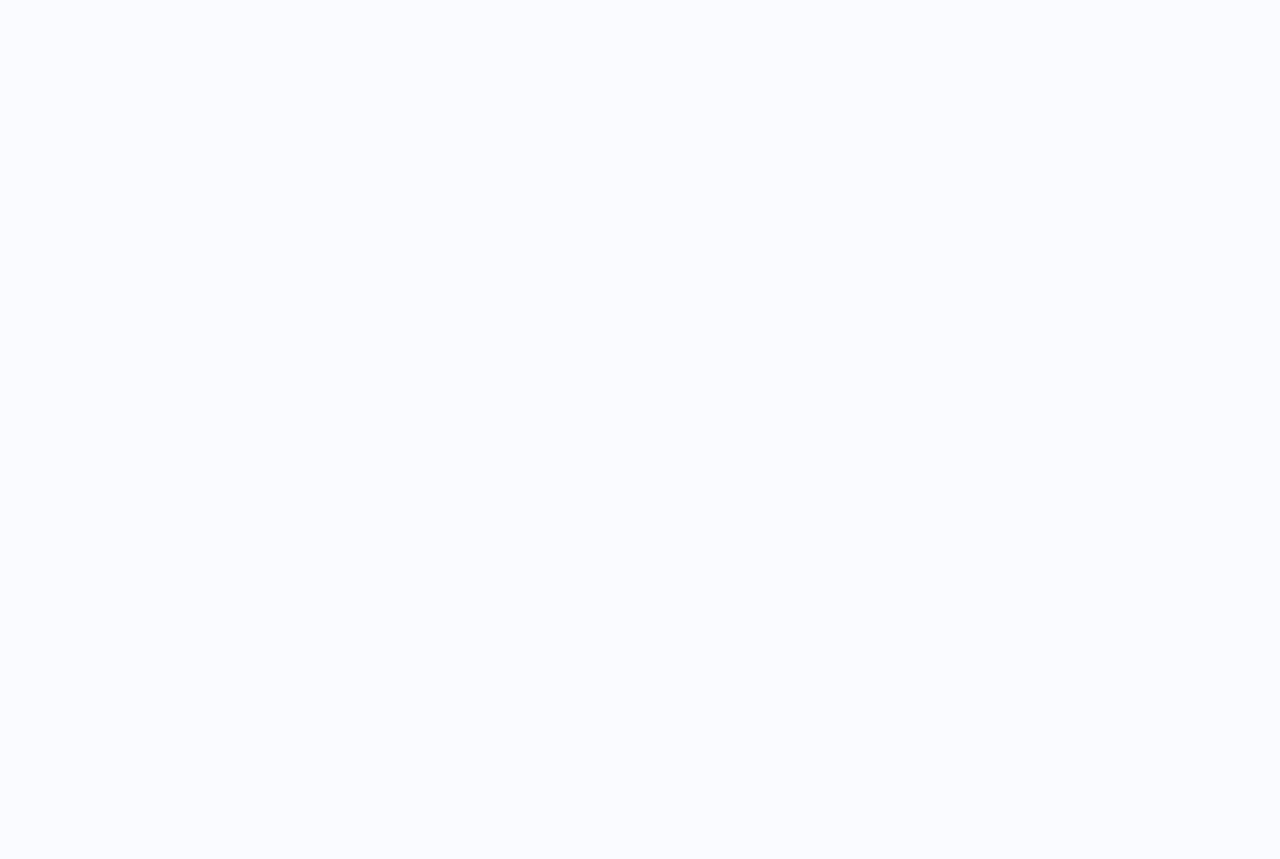
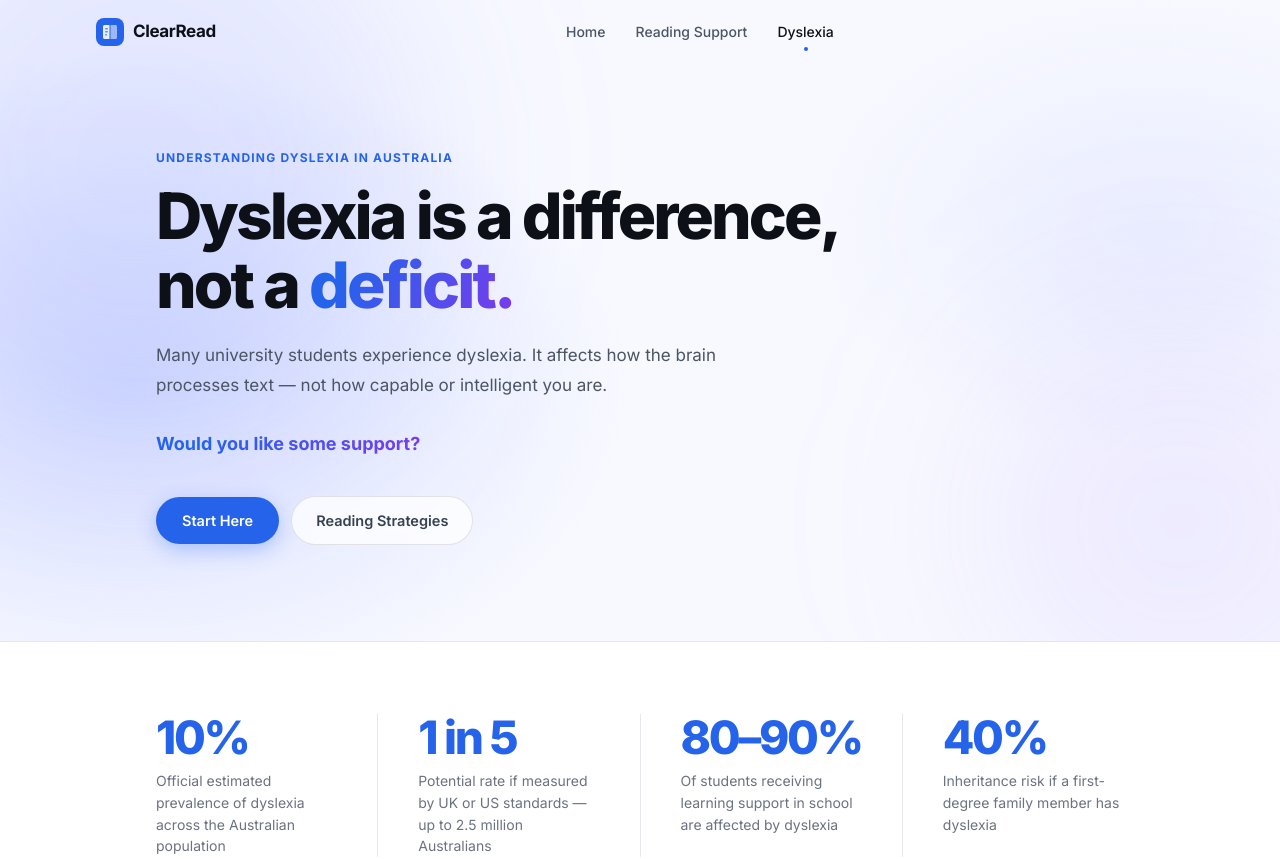
Before and after one commit to fit5120-tp43-12am/fit5120-tp43-newclearread, a Vue app in the folder frontend/: page /version1/dyslexia in a window 1280 px wide. Before the commit this address had no page. Shown: the top 859 px of the page. Before the commit the page ends 800 px from the top, so only its background shows below. Built offline with nearby package versions, Linux system fonts and the light colour scheme.

Commit message:
try to deploy on version1

```diff
--- a/frontend/index.html
+++ b/frontend/index.html
@@ -2,7 +2,7 @@
 <html lang="en">
   <head>
     <meta charset="UTF-8" />
-    <link rel="icon" type="image/svg+xml" href="/favicon.svg" />
+    <link rel="icon" type="image/svg+xml" href="%BASE_URL%favicon.svg" />
     <meta name="viewport" content="width=device-width, initial-scale=1.0" />
     <meta name="description" content="ClearRead — Reading support for minds that think differently. Smart summaries, custom settings, and audio support for students with dyslexia." />
     <title>ClearRead — Read with Clarity</title>
--- a/frontend/src/router/index.js
+++ b/frontend/src/router/index.js
@@ -10,7 +10,7 @@ const routes = [
 ]
 
 const router = createRouter({
-  history: createWebHistory(),
+  history: createWebHistory('/version1/'),
   routes,
   scrollBehavior() {
     return { top: 0 }
--- a/frontend/src/views/DyslexiaPage.vue
+++ b/frontend/src/views/DyslexiaPage.vue
@@ -145,7 +145,7 @@ const ctxt = computed(() => {
     <!-- Navbar -->
     <nav :class="['navbar', { 'navbar--scrolled': scrolled }]">
       <div class="nav-inner">
-        <a href="/" class="nav-logo">
+        <RouterLink to="/" class="nav-logo">
           <svg width="28" height="28" viewBox="0 0 28 28" fill="none" xmlns="http://www.w3.org/2000/svg">
             <rect width="28" height="28" rx="8" fill="#2563eb"/>
             <path d="M7 8.5C7 7.67 7.67 7 8.5 7H13.5V21H8.5C7.67 21 7 20.33 7 19.5V8.5Z" fill="white" opacity="0.9"/>
@@ -155,11 +155,11 @@ const ctxt = computed(() => {
             <rect x="9" y="16" width="2" height="1.5" rx="0.75" fill="#2563eb" opacity="0.7"/>
           </svg>
           ClearRead
-        </a>
+        </RouterLink>
         <ul class="nav-links">
-          <li><a href="/" class="nav-link">Home</a></li>
-          <li><a href="/reading" class="nav-link">Reading Support</a></li>
-          <li><a href="/dyslexia" class="nav-link nav-link--active">Dyslexia</a></li>
+          <li><RouterLink to="/" class="nav-link">Home</RouterLink></li>
+          <li><RouterLink to="/reading" class="nav-link">Reading Support</RouterLink></li>
+          <li><RouterLink to="/dyslexia" class="nav-link nav-link--active">Dyslexia</RouterLink></li>
         </ul>
         <button class="nav-hamburger" @click="menuOpen = !menuOpen" :aria-label="menuOpen ? 'Close menu' : 'Open menu'">
           <svg v-if="!menuOpen" width="22" height="22" viewBox="0 0 22 22" fill="none">
@@ -175,9 +175,9 @@ const ctxt = computed(() => {
     <!-- Mobile nav -->
     <div v-if="menuOpen" class="mobile-nav">
       <ul class="mobile-nav-links">
-        <li><a href="/"         class="mobile-nav-link" @click="menuOpen = false">Home</a></li>
-        <li><a href="/reading"  class="mobile-nav-link" @click="menuOpen = false">Reading Support</a></li>
-        <li><a href="/dyslexia" class="mobile-nav-link" @click="menuOpen = false">Dyslexia</a></li>
+        <li><RouterLink to="/"         class="mobile-nav-link" @click="menuOpen = false">Home</RouterLink></li>
+        <li><RouterLink to="/reading"  class="mobile-nav-link" @click="menuOpen = false">Reading Support</RouterLink></li>
+        <li><RouterLink to="/dyslexia" class="mobile-nav-link" @click="menuOpen = false">Dyslexia</RouterLink></li>
       </ul>
     </div>
 
@@ -199,7 +199,7 @@ const ctxt = computed(() => {
             <span class="hero-sub-question">Would you like some support?</span>
           </p>
           <div class="hero-actions">
-            <a href="/reading" class="btn-primary">Start Here</a>
+            <RouterLink to="/reading" class="btn-primary">Start Here</RouterLink>
             <a href="#strategies" class="btn-ghost">Reading Strategies</a>
           </div>
         </div>
@@ -647,12 +647,12 @@ const ctxt = computed(() => {
         <div class="container">
           <h2>Would you like some help?</h2>
           <p>ClearRead can simplify your study materials and make them easier to work through.</p>
-          <a href="/reading" class="btn-cta">
+          <RouterLink to="/reading" class="btn-cta">
             Start Here
             <svg width="16" height="16" viewBox="0 0 16 16" fill="none">
               <path d="M3 8H13M13 8L9 4M13 8L9 12" stroke="currentColor" stroke-width="1.75" stroke-linecap="round" stroke-linejoin="round"/>
             </svg>
-          </a>
+          </RouterLink>
         </div>
       </section>
 
--- a/frontend/src/views/HomePage.vue
+++ b/frontend/src/views/HomePage.vue
@@ -20,7 +20,7 @@ onUnmounted(() => window.removeEventListener('scroll', onScroll))
     <!-- ── Navbar ── -->
     <nav :class="['navbar', { 'navbar--scrolled': scrolled }]">
       <div class="nav-inner">
-        <a href="/" class="nav-logo">
+        <RouterLink to="/" class="nav-logo">
           <svg width="28" height="28" viewBox="0 0 28 28" fill="none" xmlns="http://www.w3.org/2000/svg">
             <rect width="28" height="28" rx="8" fill="#2563eb"/>
             <path d="M7 8.5C7 7.67 7.67 7 8.5 7H13.5V21H8.5C7.67 21 7 20.33 7 19.5V8.5Z" fill="white" opacity="0.9"/>
@@ -30,11 +30,11 @@ onUnmounted(() => window.removeEventListener('scroll', onScroll))
             <rect x="9" y="16" width="2" height="1.5" rx="0.75" fill="#2563eb" opacity="0.7"/>
           </svg>
           ClearRead
-        </a>
+        </RouterLink>
         <ul class="nav-links">
-          <li><a href="/"         class="nav-link nav-link--active">Home</a></li>
-          <li><a href="/reading"  class="nav-link">Reading Support</a></li>
-          <li><a href="/dyslexia" class="nav-link">Dyslexia</a></li>
+          <li><RouterLink to="/"         class="nav-link nav-link--active">Home</RouterLink></li>
+          <li><RouterLink to="/reading"  class="nav-link">Reading Support</RouterLink></li>
+          <li><RouterLink to="/dyslexia" class="nav-link">Dyslexia</RouterLink></li>
         </ul>
         <button class="nav-hamburger" @click="menuOpen = !menuOpen" :aria-label="menuOpen ? 'Close menu' : 'Open menu'">
           <svg v-if="!menuOpen" width="22" height="22" viewBox="0 0 22 22" fill="none">
@@ -50,9 +50,9 @@ onUnmounted(() => window.removeEventListener('scroll', onScroll))
     <!-- Mobile nav -->
     <div v-if="menuOpen" class="mobile-nav">
       <ul class="mobile-nav-links">
-        <li><a href="/"         class="mobile-nav-link" @click="menuOpen = false">Home</a></li>
-        <li><a href="/reading"  class="mobile-nav-link" @click="menuOpen = false">Reading Support</a></li>
-        <li><a href="/dyslexia" class="mobile-nav-link" @click="menuOpen = false">Dyslexia</a></li>
+        <li><RouterLink to="/"         class="mobile-nav-link" @click="menuOpen = false">Home</RouterLink></li>
+        <li><RouterLink to="/reading"  class="mobile-nav-link" @click="menuOpen = false">Reading Support</RouterLink></li>
+        <li><RouterLink to="/dyslexia" class="mobile-nav-link" @click="menuOpen = false">Dyslexia</RouterLink></li>
       </ul>
     </div>
 
@@ -74,15 +74,15 @@ onUnmounted(() => window.removeEventListener('scroll', onScroll))
           ClearRead makes them shorter, simpler, and easier to follow.
         </p>
         <div class="hero-actions">
-          <a href="/reading" class="btn-start">
+          <RouterLink to="/reading" class="btn-start">
             Start Here
             <svg width="16" height="16" viewBox="0 0 16 16" fill="none">
               <path d="M3 8H13M13 8L9 4M13 8L9 12" stroke="currentColor" stroke-width="1.75" stroke-linecap="round" stroke-linejoin="round"/>
             </svg>
-          </a>
-          <a href="/dyslexia" class="btn-ghost">
+          </RouterLink>
+          <RouterLink to="/dyslexia" class="btn-ghost">
             Learn About Dyslexia
-          </a>
+          </RouterLink>
         </div>
       </div>
     </section>
@@ -160,12 +160,12 @@ onUnmounted(() => window.removeEventListener('scroll', onScroll))
       <div class="container">
         <h2>Give it a try.</h2>
         <p>It only takes a minute to get started.</p>
-        <a href="/reading" class="btn-cta">
+        <RouterLink to="/reading" class="btn-cta">
           Start Here
           <svg width="16" height="16" viewBox="0 0 16 16" fill="none">
             <path d="M3 8H13M13 8L9 4M13 8L9 12" stroke="currentColor" stroke-width="1.75" stroke-linecap="round" stroke-linejoin="round"/>
           </svg>
-        </a>
+        </RouterLink>
       </div>
     </section>
 
@@ -177,8 +177,8 @@ onUnmounted(() => window.removeEventListener('scroll', onScroll))
           <p class="footer-tagline">Built for minds that think differently.</p>
         </div>
         <nav class="footer-links">
-          <a href="/reading"  class="footer-link">Reading Support</a>
-          <a href="/dyslexia" class="footer-link">Dyslexia</a>
+          <RouterLink to="/reading"  class="footer-link">Reading Support</RouterLink>
+          <RouterLink to="/dyslexia" class="footer-link">Dyslexia</RouterLink>
         </nav>
         <p class="footer-copy">© 2026 ClearRead. All rights reserved.</p>
       </div>
--- a/frontend/src/views/ReadingPage.vue
+++ b/frontend/src/views/ReadingPage.vue
@@ -431,7 +431,7 @@ onUnmounted(() => { window.removeEventListener('scroll', onScroll); stopSpeech()
     <!-- ── Navbar ── -->
     <nav :class="['navbar', { 'navbar--scrolled': scrolled }]">
       <div class="nav-inner">
-        <a href="/" class="nav-logo">
+        <RouterLink to="/" class="nav-logo">
           <svg width="28" height="28" viewBox="0 0 28 28" fill="none" xmlns="http://www.w3.org/2000/svg">
             <rect width="28" height="28" rx="8" fill="#2563eb"/>
             <path d="M7 8.5C7 7.67 7.67 7 8.5 7H13.5V21H8.5C7.67 21 7 20.33 7 19.5V8.5Z" fill="white" opacity="0.9"/>
@@ -441,11 +441,11 @@ onUnmounted(() => { window.removeEventListener('scroll', onScroll); stopSpeech()
             <rect x="9" y="16" width="2" height="1.5" rx="0.75" fill="#2563eb" opacity="0.7"/>
           </svg>
           ClearRead
-        </a>
+        </RouterLink>
         <ul class="nav-links">
-          <li><a href="/"         class="nav-link">Home</a></li>
-          <li><a href="/reading"  class="nav-link nav-link--active">Reading Support</a></li>
-          <li><a href="/dyslexia" class="nav-link">Dyslexia</a></li>
+          <li><RouterLink to="/"         class="nav-link">Home</RouterLink></li>
+          <li><RouterLink to="/reading"  class="nav-link nav-link--active">Reading Support</RouterLink></li>
+          <li><RouterLink to="/dyslexia" class="nav-link">Dyslexia</RouterLink></li>
         </ul>
         <button class="nav-hamburger" @click="menuOpen = !menuOpen" :aria-label="menuOpen ? 'Close menu' : 'Open menu'">
           <svg v-if="!menuOpen" width="22" height="22" viewBox="0 0 22 22" fill="none">
@@ -461,9 +461,9 @@ onUnmounted(() => { window.removeEventListener('scroll', onScroll); stopSpeech()
     <!-- Mobile nav -->
     <div v-if="menuOpen" class="mobile-nav">
       <ul class="mobile-nav-links">
-        <li><a href="/"         class="mobile-nav-link" @click="menuOpen = false">Home</a></li>
-        <li><a href="/reading"  class="mobile-nav-link" @click="menuOpen = false">Reading Support</a></li>
-        <li><a href="/dyslexia" class="mobile-nav-link" @click="menuOpen = false">Dyslexia</a></li>
+        <li><RouterLink to="/"         class="mobile-nav-link" @click="menuOpen = false">Home</RouterLink></li>
+        <li><RouterLink to="/reading"  class="mobile-nav-link" @click="menuOpen = false">Reading Support</RouterLink></li>
+        <li><RouterLink to="/dyslexia" class="mobile-nav-link" @click="menuOpen = false">Dyslexia</RouterLink></li>
       </ul>
     </div>
 
--- a/frontend/vite.config.js
+++ b/frontend/vite.config.js
@@ -3,6 +3,7 @@ import vue from '@vitejs/plugin-vue'
 
 // https://vite.dev/config/
 export default defineConfig({
+  base: '/version1/',
   plugins: [vue()],
   preview: {
     allowedHosts: true,
```
Also changed, not shown: frontend/src/components/HelloWorld.vue (+7 -6 lines), 1 other file (tests, documents, lock files or other folders).
